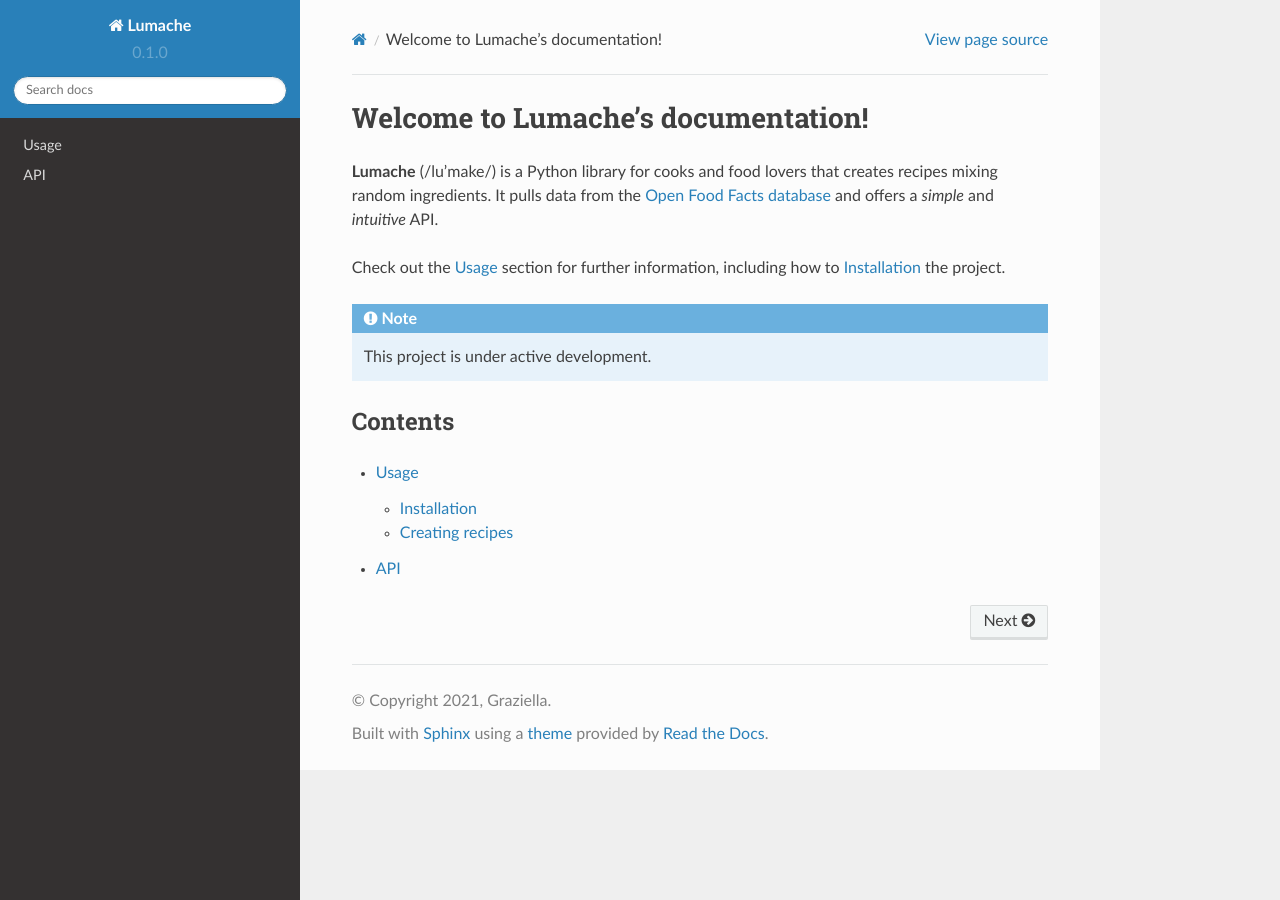
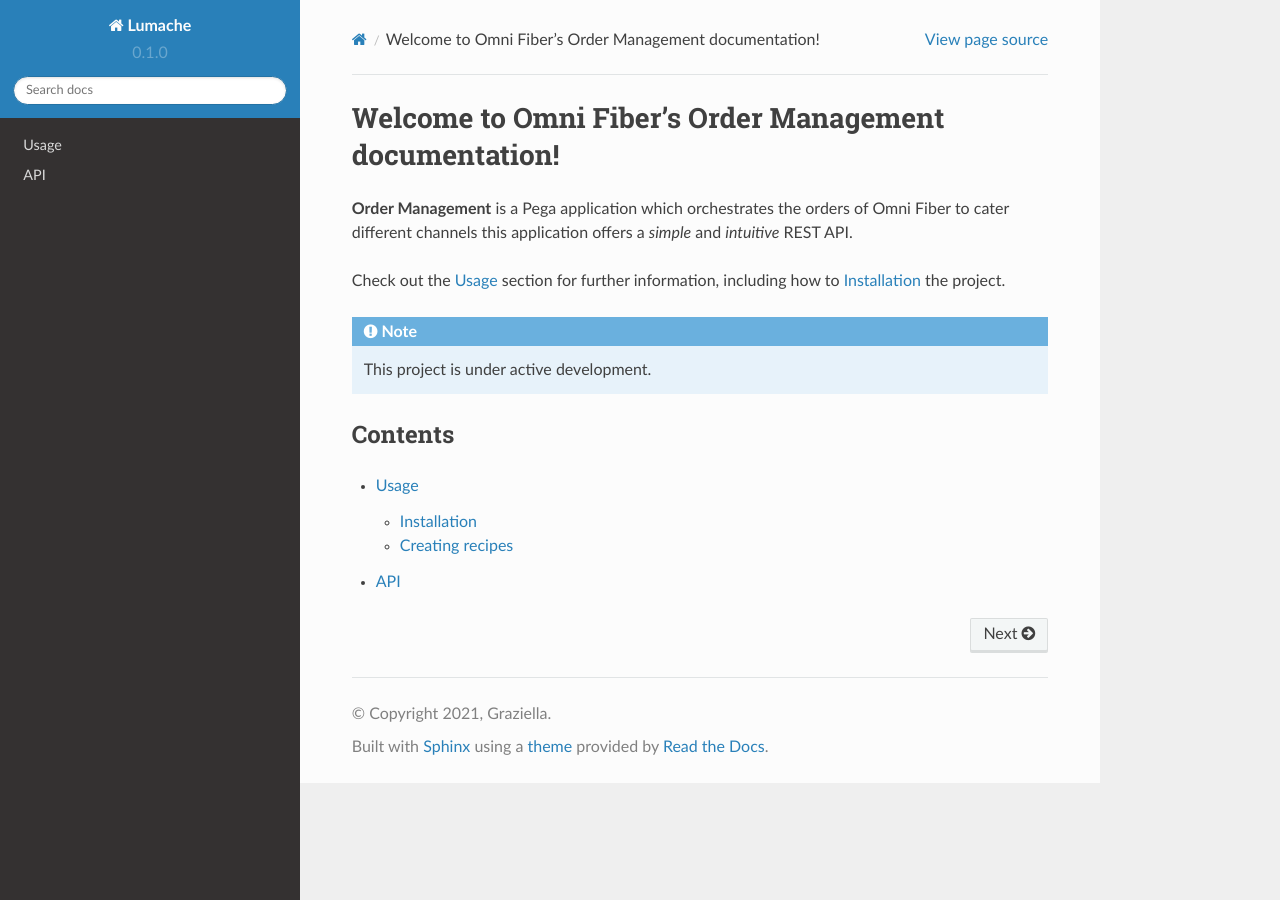
Before and after one commit to bpalepuprocom/omnifiber-pega, a Sphinx documentation site: the page built from docs/source/index.rst, in a window 1280 px wide. Built offline with Sphinx 7.4.7 and the Read the Docs theme 2.0.0, drawn with Linux system fonts in a browser that asks for light colours.

Commit message:
Update index.rst

```diff
--- a/docs/source/index.rst
+++ b/docs/source/index.rst
@@ -1,10 +1,7 @@
-Welcome to Lumache's documentation!
+Welcome to Omni Fiber's Order Management documentation!
 ===================================
 
-**Lumache** (/lu'make/) is a Python library for cooks and food lovers
-that creates recipes mixing random ingredients.
-It pulls data from the `Open Food Facts database <https://world.openfoodfacts.org/>`_
-and offers a *simple* and *intuitive* API.
+**Order Management** is a Pega application which orchestrates the orders of Omni Fiber to cater different channels this application offers a *simple* and *intuitive* REST API.
 
 Check out the :doc:`usage` section for further information, including
 how to :ref:`installation` the project.
```
